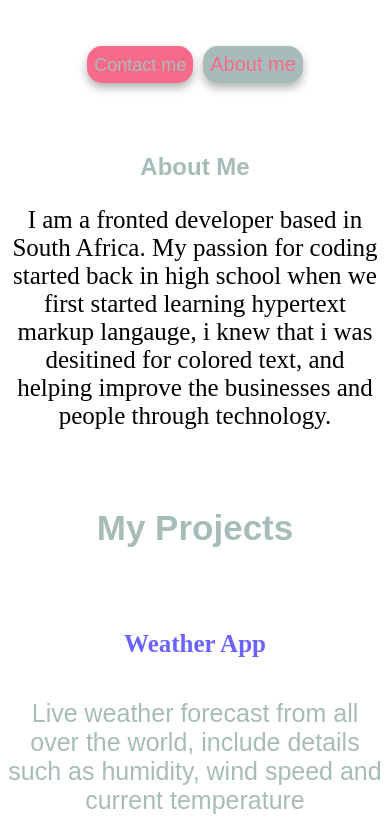
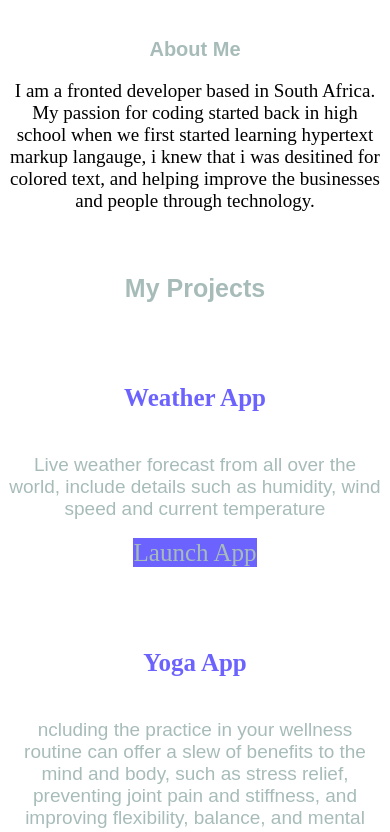
Before and after one commit to HlobisileLukhele/SheCodes-Portfolio, a plain HTML site: page index.html in a window 390 px wide. Shown: the part 476-1308 px from the top of the page. Drawn offline with nearby package versions, Linux system fonts and the light colour scheme.

Commit message:
decreased heading and paragraph sizes

```diff
--- a/src/style.css
+++ b/src/style.css
@@ -117,4 +117,13 @@
     button {
         padding: 7px;
     }
+    h3 {
+        font-size: 25px;
+      }
+      h1{
+        font-size: 20px;
+      }
+      p {
+        font-size: 19px;
+      }
   }
```
